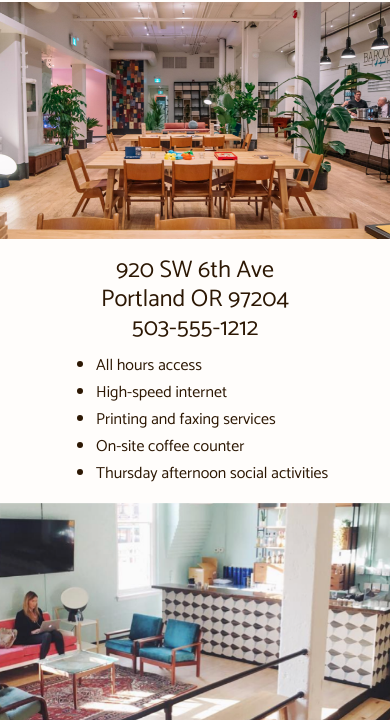
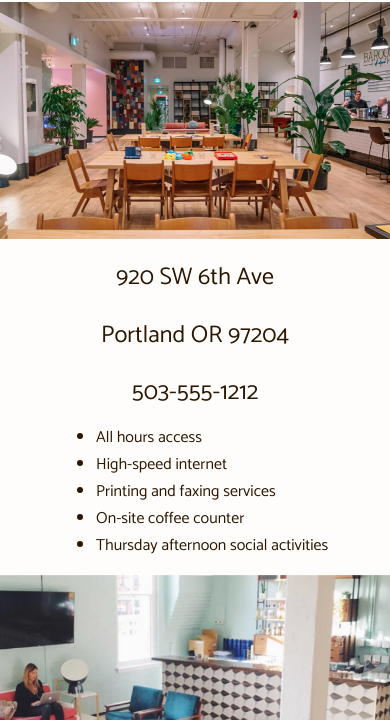
Before and after one commit to TracyRe/coworkspace-site, a website built with webpack: page src/index.html in a window 390 px wide. Shown: the part 124-844 px from the top of the page. Built offline with nearby package versions, Linux system fonts and the light colour scheme.

Commit message:
Fix linespacing in address block at mobile, fix sizing of page title artwork at tablet size

```diff
--- a/src/sass/styles.scss
+++ b/src/sass/styles.scss
@@ -200,7 +200,9 @@ ul {
   width: 290px;
   @include tablet {
     width: 760px;
+    @include min-max-width(500px, 80vw);
     @include cushion(0 3%, 1rem auto);
+    // @include border(1px, #f0f);
   }
   @include tablet-landscape {
     @include cushion(0, 1rem auto);
@@ -252,14 +254,14 @@ ul {
 
 .address {
   font-size: 1.5rem;
-  line-height: 60%;
+  line-height: 120%;
   margin: 1rem auto 1rem auto;
   text-align: center;
   white-space:pre-line;
   .linebreak::after {
     content: "\A";
   }
-  @include tablet-landscape {
+  @include tablet {
     line-height: 120%;
     white-space: normal;
     .linebreak::after {
```
